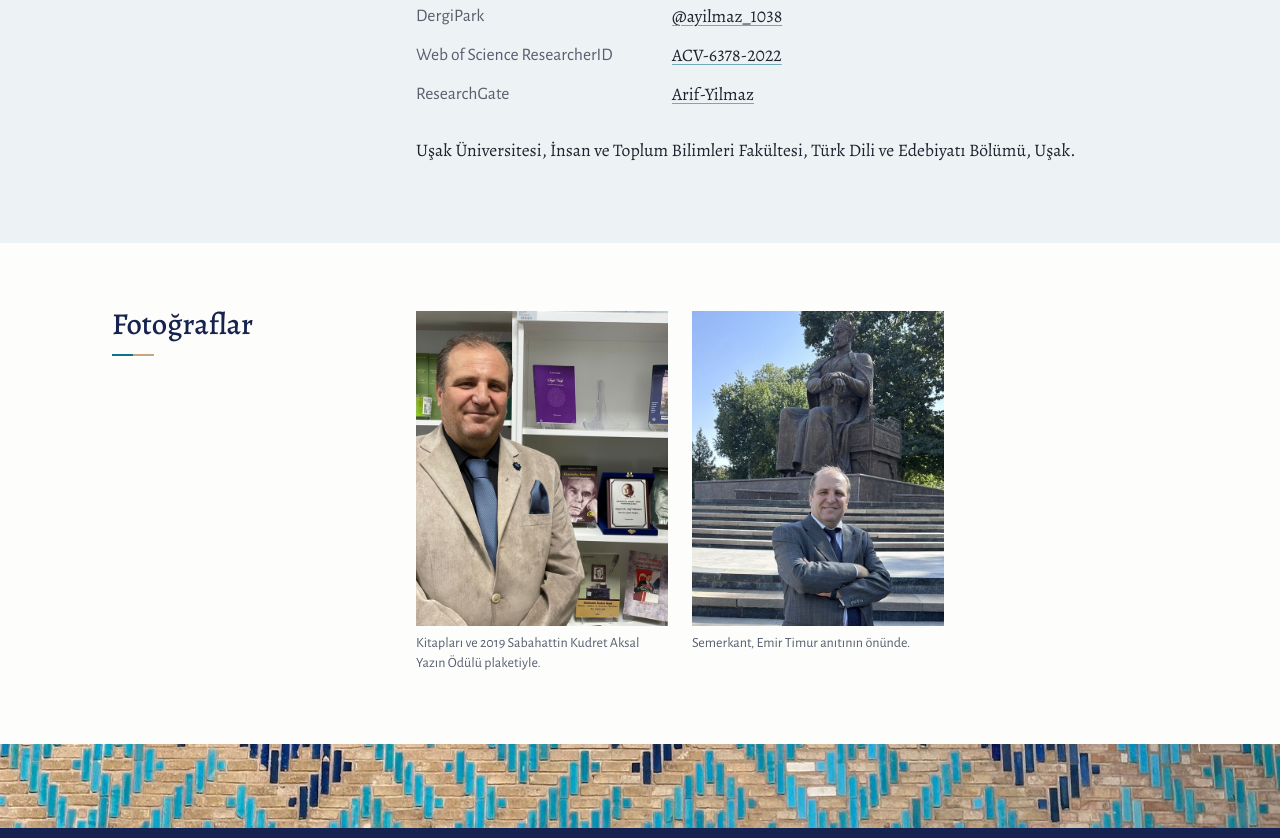
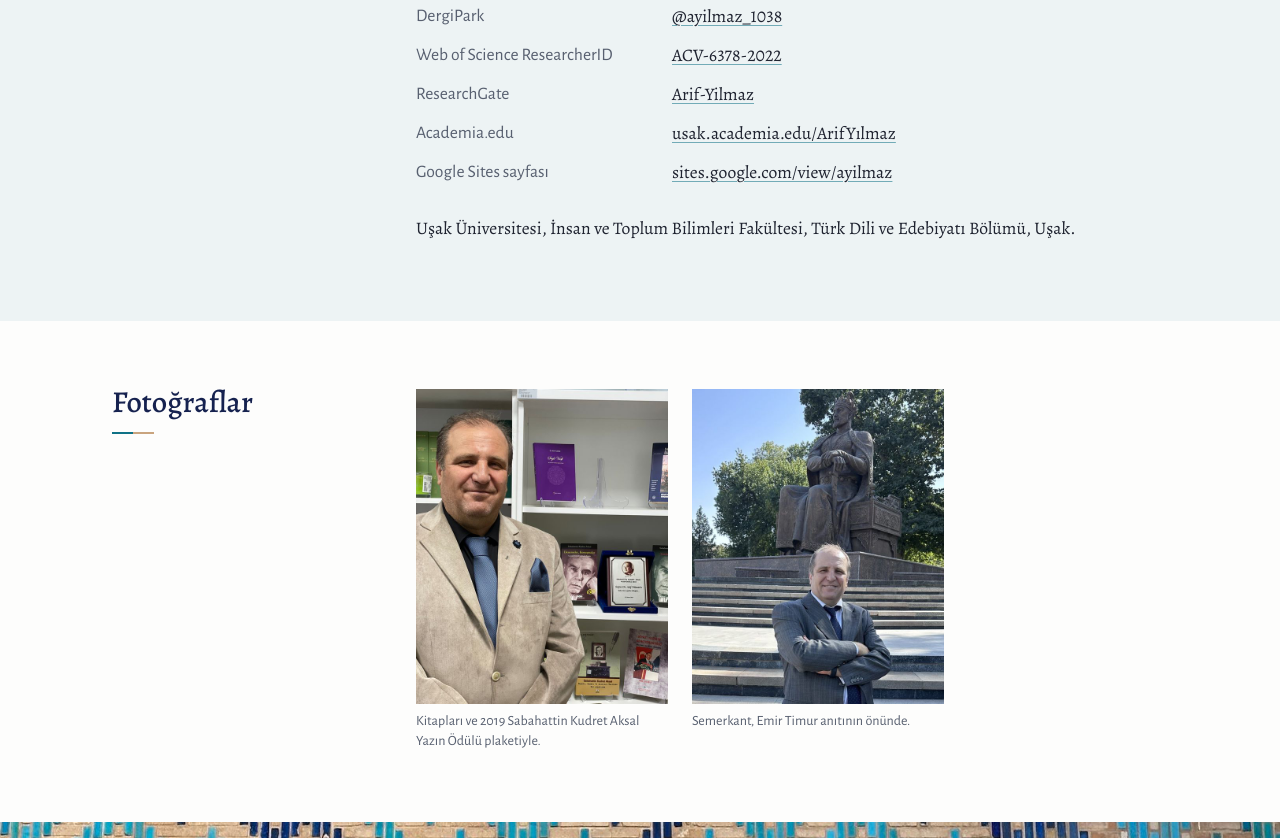
Before and after one commit to yilmaz-arif/yilmaz-arif.github.io, a plain HTML site: page index.html in a window 1280 px wide. Shown: the part 8700-9538 px from the top of the page. Drawn offline with nearby package versions, Linux system fonts and the light colour scheme.

Commit message:
Add links for Academia.edu and Google Sites
Added additional links for Academia.edu and Google Sites.

```diff
--- a/index.html
+++ b/index.html
@@ -25,7 +25,7 @@
 <link rel="preconnect" href="https://fonts.googleapis.com">
 <link rel="preconnect" href="https://fonts.gstatic.com" crossorigin>
 <link rel="stylesheet" href="https://fonts.googleapis.com/css2?family=Alegreya:ital,wght@0,400..900;1,400..900&family=Alegreya+Sans:wght@400;500&display=swap">
-<script type="application/ld+json">{"@context": "https://schema.org", "@type": "Person", "name": "Arif Yılmaz", "image": "https://yilmaz-arif.github.io/gorsel/arif-yilmaz.jpg", "url": "https://yilmaz-arif.github.io/", "identifier": "https://orcid.org/0000-0002-2652-3649", "sameAs": ["https://www.researchgate.net/profile/Arif-Yilmaz", "https://scholar.google.com/citations?user=m_PXF6oAAAAJ", "https://orcid.org/0000-0002-2652-3649", "https://avesis.usak.edu.tr/arif.yilmaz", "https://dergipark.org.tr/tr/pub/@ayilmaz_1038", "https://www.webofscience.com/wos/author/rid/ACV-6378-2022"], "honorificPrefix": "Doç. Dr.", "jobTitle": "Doçent, Yeni Türk Edebiyatı", "affiliation": {"@type": "CollegeOrUniversity", "name": "Uşak Üniversitesi"}, "alumniOf": [{"@type": "CollegeOrUniversity", "name": "Ankara Üniversitesi"}, {"@type": "CollegeOrUniversity", "name": "Gazi Üniversitesi"}, {"@type": "CollegeOrUniversity", "name": "Yüzüncü Yıl Üniversitesi"}], "knowsAbout": ["Yeni Türk Edebiyatı", "Türk şiiri", "Türk romanı", "Türk hikâyesi", "Türk tiyatrosu", "Metin neşri"]}</script>
+<script type="application/ld+json">{"@context": "https://schema.org", "@type": "Person", "name": "Arif Yılmaz", "image": "https://yilmaz-arif.github.io/gorsel/arif-yilmaz.jpg", "url": "https://yilmaz-arif.github.io/", "identifier": "https://orcid.org/0000-0002-2652-3649", "sameAs": ["https://www.researchgate.net/profile/Arif-Yilmaz", "https://scholar.google.com/citations?user=m_PXF6oAAAAJ", "https://orcid.org/0000-0002-2652-3649", "https://avesis.usak.edu.tr/arif.yilmaz", "https://dergipark.org.tr/tr/pub/@ayilmaz_1038", "https://www.webofscience.com/wos/author/rid/ACV-6378-2022", "https://usak.academia.edu/ArifY%C4%B1lmaz", "https://sites.google.com/view/ayilmaz"], "honorificPrefix": "Doç. Dr.", "jobTitle": "Doçent, Yeni Türk Edebiyatı", "affiliation": {"@type": "CollegeOrUniversity", "name": "Uşak Üniversitesi"}, "alumniOf": [{"@type": "CollegeOrUniversity", "name": "Ankara Üniversitesi"}, {"@type": "CollegeOrUniversity", "name": "Gazi Üniversitesi"}, {"@type": "CollegeOrUniversity", "name": "Yüzüncü Yıl Üniversitesi"}], "knowsAbout": ["Yeni Türk Edebiyatı", "Türk şiiri", "Türk romanı", "Türk hikâyesi", "Türk tiyatrosu", "Metin neşri"]}</script>
 <style>
 
 :root {
@@ -492,6 +492,8 @@ footer.hatime p span { display: block; font-family: var(--sans); font-size: .88r
 <li><span class="etiket">DergiPark</span> <a href="https://dergipark.org.tr/tr/pub/@ayilmaz_1038">@ayilmaz_1038</a></li>
 <li><span class="etiket">Web of Science ResearcherID</span> <a href="https://www.webofscience.com/wos/author/rid/ACV-6378-2022">ACV-6378-2022</a></li>
 <li><span class="etiket">ResearchGate</span> <a href="https://www.researchgate.net/profile/Arif-Yilmaz">Arif-Yilmaz</a></li>
+<li><span class="etiket">Academia.edu</span> <a href="https://usak.academia.edu/ArifY%C4%B1lmaz">usak.academia.edu/ArifYılmaz</a></li>
+<li><span class="etiket">Google Sites sayfası</span> <a href="https://sites.google.com/view/ayilmaz">sites.google.com/view/ayilmaz</a></li>
 </ul>
 <p class="iletisim">Uşak Üniversitesi, İnsan ve Toplum Bilimleri Fakültesi, Türk Dili ve Edebiyatı Bölümü, Uşak.</p>
 </div>
```
